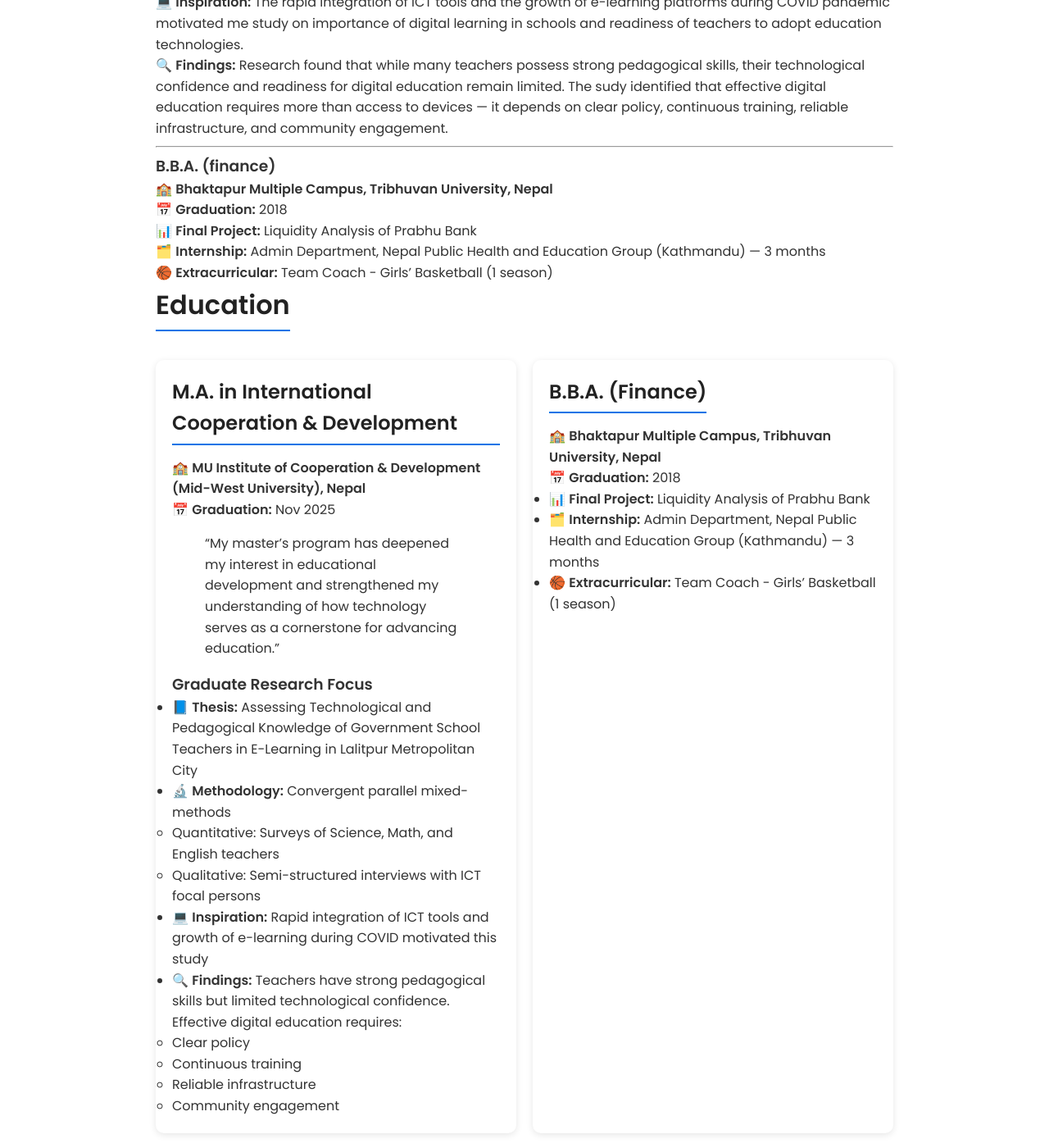
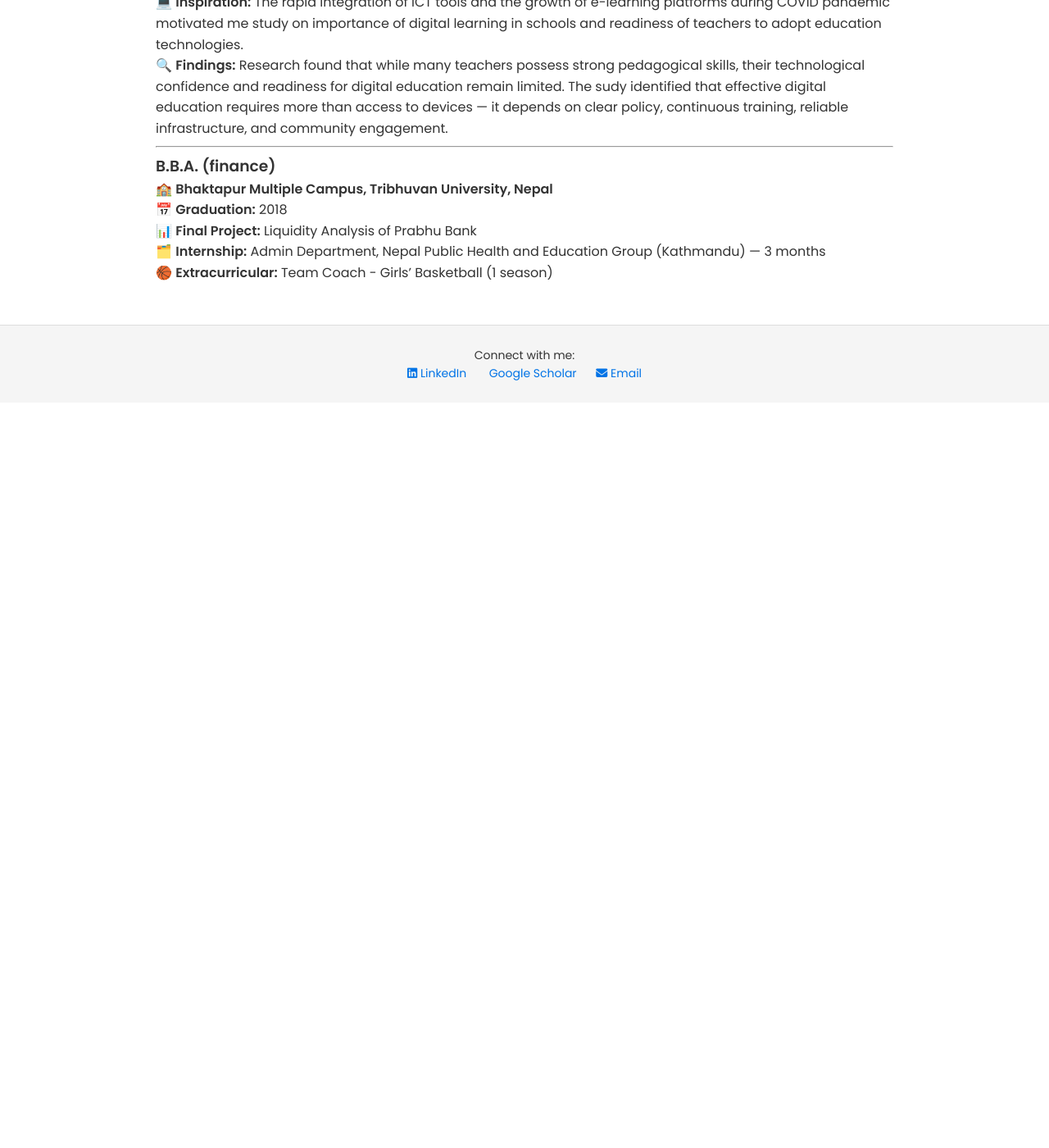
Before and after one commit to dahalsubodh/dahalsubodh.github.io, a Jekyll site: the page built from education.md, in a window 1280 px wide and 1400 px high, scrolled down 437 px. Shown: the whole window at 82% size. Built offline with Jekyll 4.4.1, drawn with Linux system fonts in a browser that asks for light colours; after the commit the page ends 928 px from its top, so only the background shows below that.

Commit message:
Update education.md

```diff
--- a/education.md
+++ b/education.md
@@ -25,6 +25,7 @@ layout: default
 
 🔍 **Findings:** Research found that while many teachers possess strong pedagogical skills, their technological confidence and readiness for digital education remain limited. The sudy identified that effective digital education requires more than access to devices — it depends on clear policy, continuous training, reliable infrastructure, and community engagement.
 
+
 ---
 
 ### B.B.A. (finance)
@@ -37,55 +38,3 @@ layout: default
 🗂️ **Internship:** Admin Department, Nepal Public Health and Education Group (Kathmandu) — 3 months
 
 🏀 **Extracurricular:** Team Coach - Girls’ Basketball (1 season)
-
-
-
-# Education
-
-<div class="project-grid">
-
-<!-- M.A. Degree Card -->
-<div class="project-card">
-  <h2>M.A. in International Cooperation & Development</h2>
-  <p>🏫 <strong>MU Institute of Cooperation & Development (Mid-West University), Nepal</strong></p>
-  <p>📅 <strong>Graduation:</strong> Nov 2025</p>
-
-  <blockquote>
-  “My master’s program has deepened my interest in educational development and strengthened my understanding of how technology serves as a cornerstone for advancing education.”
-  </blockquote>
-
-  <h3>Graduate Research Focus</h3>
-  <ul>
-    <li>📘 <strong>Thesis:</strong> Assessing Technological and Pedagogical Knowledge of Government School Teachers in E-Learning in Lalitpur Metropolitan City</li>
-    <li>🔬 <strong>Methodology:</strong> Convergent parallel mixed-methods
-      <ul>
-        <li>Quantitative: Surveys of Science, Math, and English teachers</li>
-        <li>Qualitative: Semi-structured interviews with ICT focal persons</li>
-      </ul>
-    </li>
-    <li>💻 <strong>Inspiration:</strong> Rapid integration of ICT tools and growth of e-learning during COVID motivated this study</li>
-    <li>🔍 <strong>Findings:</strong> Teachers have strong pedagogical skills but limited technological confidence. Effective digital education requires:
-      <ul>
-        <li>Clear policy</li>
-        <li>Continuous training</li>
-        <li>Reliable infrastructure</li>
-        <li>Community engagement</li>
-      </ul>
-    </li>
-  </ul>
-</div>
-
-<!-- B.B.A. Degree Card -->
-<div class="project-card">
-  <h2>B.B.A. (Finance)</h2>
-  <p>🏫 <strong>Bhaktapur Multiple Campus, Tribhuvan University, Nepal</strong></p>
-  <p>📅 <strong>Graduation:</strong> 2018</p>
-
-  <ul>
-    <li>📊 <strong>Final Project:</strong> Liquidity Analysis of Prabhu Bank</li>
-    <li>🗂️ <strong>Internship:</strong> Admin Department, Nepal Public Health and Education Group (Kathmandu) — 3 months</li>
-    <li>🏀 <strong>Extracurricular:</strong> Team Coach - Girls’ Basketball (1 season)</li>
-  </ul>
-</div>
-
-</div>
```
